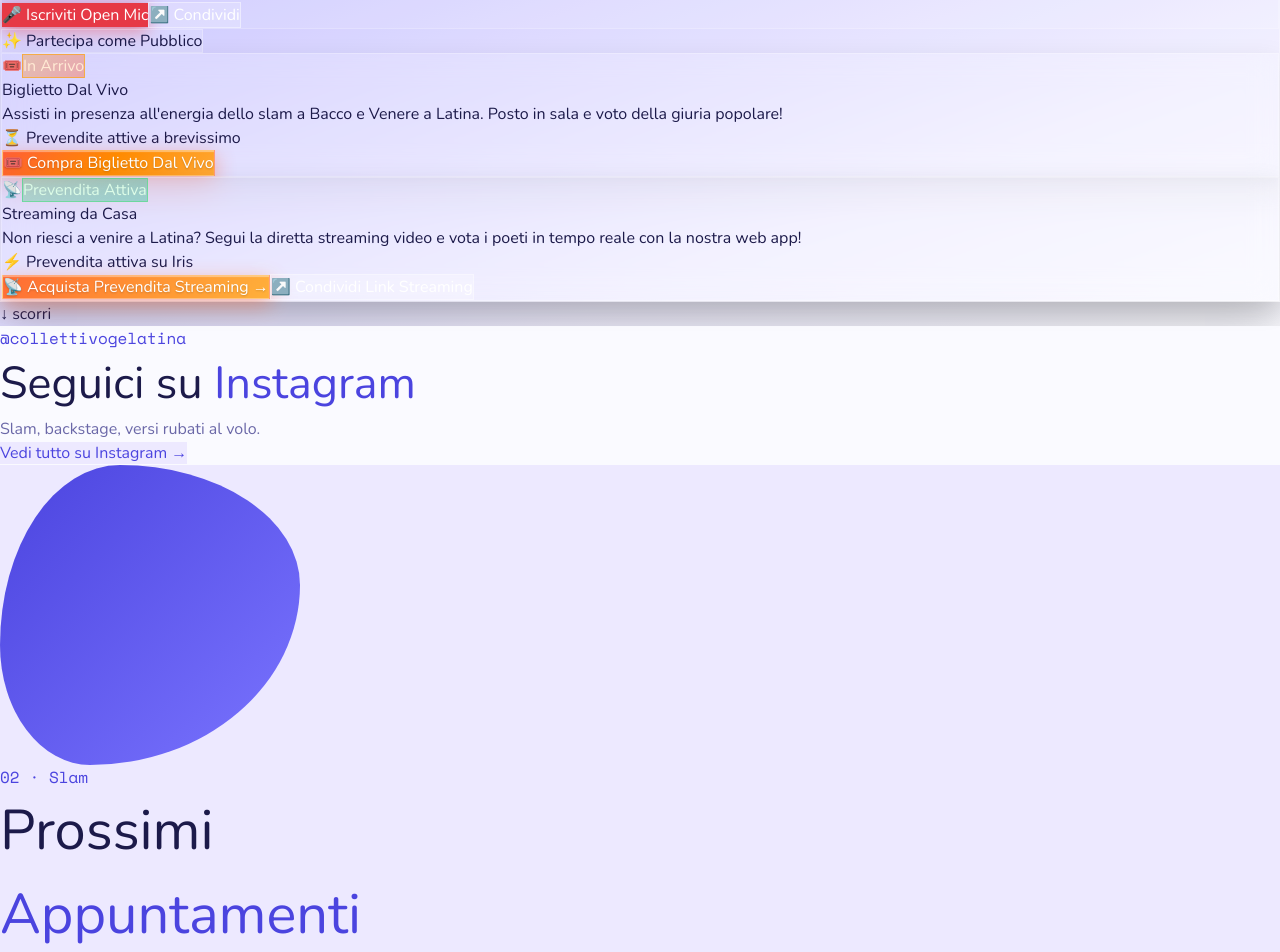
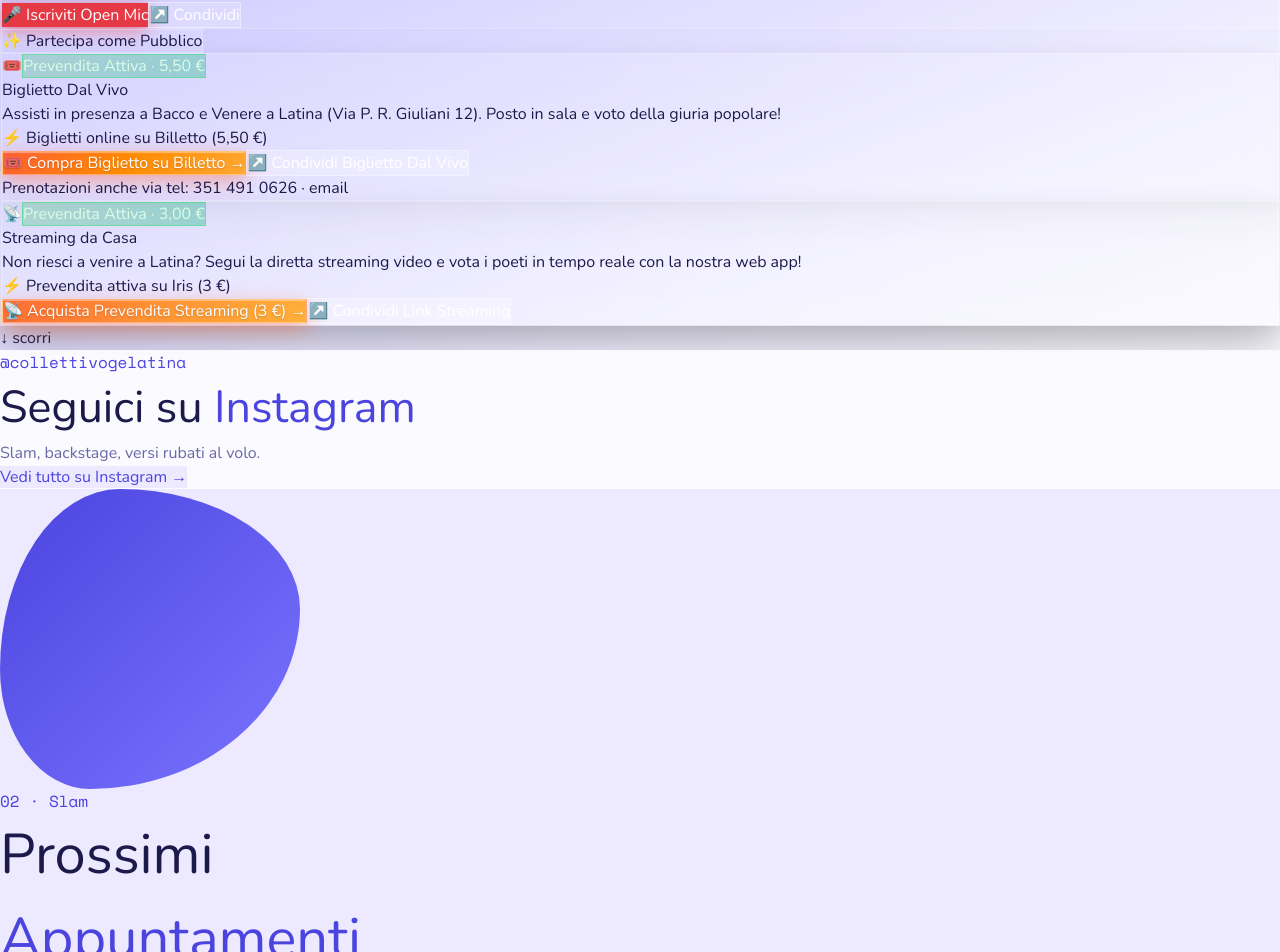
Before and after one commit to collettivogelatina/collettivo_gelatina, a Next.js app: page / in a window 1280 px wide. Shown: the part 1330-2282 px from the top of the page. Built offline with nearby package versions, Linux system fonts and the light colour scheme; no server answers; the database is empty; a web font is replaced by a local one.

Commit message:
feat: add Billetto ticket link for 28 Oct slam, prices, and update poet call

```diff
--- a/src/components/ClientHome.tsx
+++ b/src/components/ClientHome.tsx
@@ -570,12 +570,15 @@ export default function ClientHome() {
               }}
             >
               <div>
-                <div className="flex items-center justify-center sm:justify-start gap-2 mb-1">
+                <div className="flex flex-wrap items-center justify-center sm:justify-start gap-2 mb-1">
                   <span className="text-base">🎤</span>
                   <span className="text-white font-black text-sm">Sei un poeta? Sali sul palco!</span>
+                  <span className="text-[10px] font-black px-2 py-0.5 rounded-full bg-amber-400 text-[#1C1A4A] uppercase tracking-wide animate-pulse">
+                    🔥 Ultimo Posto!
+                  </span>
                 </div>
                 <p className="text-xs text-white/75">
-                  Iscriviti all'Open Mic: 3 minuti, la tua voce, le tue parole.
+                  Gara LIPS &amp; Open Mic: 3 minuti, la tua voce, le tue parole.
                 </p>
               </div>
               <div className="flex items-center gap-2 flex-shrink-0 w-full sm:w-auto justify-center">
@@ -645,30 +648,32 @@ export default function ClientHome() {
                     <span
                       className="text-[10px] font-black px-2.5 py-1 rounded-full uppercase tracking-wider flex items-center gap-1.5 shadow-sm"
                       style={{
-                        background: "linear-gradient(135deg, rgba(255,140,0,0.3) 0%, rgba(255,94,54,0.4) 100%)",
-                        color: "#FFEAD4",
-                        border: "1px solid rgba(255,165,0,0.6)",
+                        background: "linear-gradient(135deg, rgba(34,197,94,0.25) 0%, rgba(16,185,129,0.35) 100%)",
+                        color: "#DCFCE7",
+                        border: "1px solid rgba(74,222,128,0.6)",
                       }}
                     >
-                      <span className="w-1.5 h-1.5 rounded-full bg-amber-400 animate-pulse" />
-                      In Arrivo
+                      <span className="w-1.5 h-1.5 rounded-full bg-emerald-400 animate-pulse" />
+                      Prevendita Attiva · 5,50 €
                     </span>
                   </div>
                   <h4 className="text-white font-black text-base mb-1.5 flex items-center gap-1.5">
                     Biglietto Dal Vivo
                   </h4>
                   <p className="text-white/80 text-xs leading-relaxed mb-4">
-                    Assisti in presenza all'energia dello slam a Bacco e Venere a Latina. Posto in sala e voto della giuria popolare!
+                    Assisti in presenza a Bacco e Venere a Latina (Via P. R. Giuliani 12). Posto in sala e voto della giuria popolare!
                   </p>
                 </div>
 
                 <div>
-                  <p className="text-[11px] text-orange-200/90 font-bold mb-2 flex items-center gap-1">
-                    <span>⏳</span> Prevendite attive a brevissimo
+                  <p className="text-[11px] text-amber-200/90 font-bold mb-2 flex items-center gap-1">
+                    <span>⚡</span> Biglietti online su Billetto (5,50 €)
                   </p>
-                  <button
-                    onClick={() => setTicketModal({ open: true, type: "live" })}
-                    className="w-full font-black text-xs sm:text-sm py-3.5 px-4 rounded-full transition-all duration-300 transform hover:scale-[1.03] active:scale-[0.98] shadow-lg flex items-center justify-center gap-2 cursor-pointer"
+                  <a
+                    href="https://billetto.it/e/poetry-slam-biglietti-2032403?bref=eyJzIjoiYmlsbGV0dG8iLCJtIjoiYmlsbGV0dG8iLCJjIjoiZmluZCIsImNvIjoiMUlUIiwidCI6MTc5MzAxODcxNn0%3D"
+                    target="_blank"
+                    rel="noopener noreferrer"
+                    className="w-full font-black text-xs sm:text-sm py-3.5 px-4 rounded-full transition-all duration-300 transform hover:scale-[1.03] active:scale-[0.98] shadow-lg flex items-center justify-center gap-2 cursor-pointer no-underline"
                     style={{
                       background: "linear-gradient(135deg, #FF5E36 0%, #FF8A00 50%, #FFA834 100%)",
                       color: "#FFFFFF",
@@ -677,8 +682,34 @@ export default function ClientHome() {
                       textShadow: "0 1px 2px rgba(0,0,0,0.2)",
                     }}
                   >
-                    <span>🎟️</span> Compra Biglietto Dal Vivo
+                    <span>🎟️</span> Compra Biglietto su Billetto →
+                  </a>
+
+                  <button
+                    onClick={() => {
+                      const text = "🎟️ Biglietto per il Poetry Slam di Mercoledì 28 Ottobre da Bacco e Venere (Latina) a 5,50€:";
+                      const url = "https://billetto.it/e/poetry-slam-biglietti-2032403?bref=eyJzIjoiYmlsbGV0dG8iLCJtIjoiYmlsbGV0dG8iLCJjIjoiZmluZCIsImNvIjoiMUlUIiwidCI6MTc5MzAxODcxNn0%3D";
+                      if (navigator.share) {
+                        navigator.share({ title: "Biglietti Poetry Slam 28 Ottobre - Bacco e Venere (Latina)", text, url });
+                      } else {
+                        navigator.clipboard.writeText(`${text}\n${url}`);
+                        alert("Link biglietto Billetto copiato negli appunti!");
+                      }
+                    }}
+                    className="mt-2.5 w-full text-xs font-bold py-2.5 px-4 rounded-full transition-all duration-200 hover:scale-[1.02] active:scale-[0.98] flex items-center justify-center gap-2 cursor-pointer"
+                    style={{
+                      background: "rgba(255, 255, 255, 0.18)",
+                      border: "1px solid rgba(255, 255, 255, 0.35)",
+                      color: "white",
+                      backdropFilter: "blur(8px)",
+                    }}
+                  >
+                    <span>↗️</span> Condividi Biglietto Dal Vivo
                   </button>
+
+                  <p className="text-[10px] text-white/70 text-center mt-2.5">
+                    Prenotazioni anche via tel: <a href="tel:3514910626" className="underline font-bold text-white hover:text-orange-200">351 491 0626</a> · <a href="mailto:collettivogelatina@gmail.com" className="underline text-white hover:text-orange-200">email</a>
+                  </p>
                 </div>
               </div>
 
@@ -704,7 +735,7 @@ export default function ClientHome() {
                       }}
                     >
                       <span className="w-1.5 h-1.5 rounded-full bg-emerald-400 animate-pulse" />
-                      Prevendita Attiva
+                      Prevendita Attiva · 3,00 €
                     </span>
                   </div>
                   <h4 className="text-white font-black text-base mb-1.5 flex items-center gap-1.5">
@@ -717,7 +748,7 @@ export default function ClientHome() {
 
                 <div>
                   <p className="text-[11px] text-emerald-200/90 font-bold mb-2 flex items-center gap-1">
-                    <span>⚡</span> Prevendita attiva su Iris
+                    <span>⚡</span> Prevendita attiva su Iris (3 €)
                   </p>
                   <a
                     href="https://iris.giun.one/live/poetry-slam-bacco-e-venere"
@@ -732,12 +763,12 @@ export default function ClientHome() {
                       textShadow: "0 1px 2px rgba(0,0,0,0.2)",
                     }}
                   >
-                    <span>📡</span> Acquista Prevendita Streaming →
+                    <span>📡</span> Acquista Prevendita Streaming (3 €) →
                   </a>
 
                   <button
                     onClick={() => {
-                      const text = "📡 Segui in Streaming Live il Poetry Slam del 28 Ottobre da Bacco e Venere a Latina! Acquista la prevendita qui:";
+                      const text = "📡 Segui in Streaming Live il Poetry Slam del 28 Ottobre da Bacco e Venere a Latina (3€)! Acquista la prevendita qui:";
                       const url = "https://iris.giun.one/live/poetry-slam-bacco-e-venere";
                       if (navigator.share) {
                         navigator.share({ title: "Streaming Live Poetry Slam 28 Ottobre (Bacco e Venere)", text, url });
--- a/src/components/SlamTimeline.tsx
+++ b/src/components/SlamTimeline.tsx
@@ -218,12 +218,11 @@ function Card({ ev, hovered, isFirst, onRegister, onTicketNotice }: { ev: TEvent
 
             {/* Row 2: Dal Vivo & Streaming */}
             <div style={{ display: 'flex', gap: '3px', width: '100%' }}>
-              <button
-                onClick={(e) => {
-                  e.stopPropagation();
-                  if (onTicketNotice) onTicketNotice("live");
-                  else alert("Biglietti dal vivo in arrivo a breve!");
-                }}
+              <a
+                href="https://billetto.it/e/poetry-slam-biglietti-2032403?bref=eyJzIjoiYmlsbGV0dG8iLCJtIjoiYmlsbGV0dG8iLCJjIjoiZmluZCIsImNvIjoiMUlUIiwidCI6MTc5MzAxODcxNn0%3D"
+                target="_blank"
+                rel="noopener noreferrer"
+                onClick={(e) => e.stopPropagation()}
                 style={{
                   flex: 1,
                   padding: "4px 3px",
@@ -237,12 +236,14 @@ function Card({ ev, hovered, isFirst, onRegister, onTicketNotice }: { ev: TEvent
                   border: "none",
                   boxShadow: "0 2px 6px rgba(255,94,54,0.35)",
                   whiteSpace: "nowrap",
-                  textAlign: "center"
+                  textAlign: "center",
+                  textDecoration: "none",
+                  display: "inline-block"
                 }}
-                title="Biglietto dal vivo (In arrivo)"
+                title="Acquista biglietto dal vivo (5,50€) su Billetto"
               >
-                🎟️ Dal Vivo
-              </button>
+                🎟️ Dal Vivo 5,50€
+              </a>
               <a
                 href="https://iris.giun.one/live/poetry-slam-bacco-e-venere"
                 target="_blank"
@@ -265,14 +266,14 @@ function Card({ ev, hovered, isFirst, onRegister, onTicketNotice }: { ev: TEvent
                   textDecoration: "none",
                   display: "inline-block"
                 }}
-                title="Acquista prevendita Streaming Live su Iris"
+                title="Acquista prevendita Streaming Live (3€) su Iris"
               >
-                📡 Streaming
+                📡 Streaming 3€
               </a>
             </div>
 
             <span style={{ fontSize: 7, fontWeight: 900, color: "#10B981", letterSpacing: "0.04em" }}>
-              ✦ Streaming attivo su Iris ✦
+              ✦ Biglietti Billetto &amp; Streaming Iris attivi ✦
             </span>
           </div>
         )}
--- a/src/components/TicketNoticeModal.tsx
+++ b/src/components/TicketNoticeModal.tsx
@@ -40,50 +40,71 @@ export default function TicketNoticeModal({ isOpen, onClose, type }: TicketNotic
           <span
             className="inline-flex items-center gap-1.5 text-[11px] font-black px-3 py-1 rounded-full uppercase tracking-wider"
             style={{
-              background: isLive ? "#FFF3E6" : "#ECFDF5",
-              color: isLive ? "#D95D00" : "#047857",
-              border: `1px solid ${isLive ? "#FFCD99" : "#6EE7B7"}`,
+              background: "#ECFDF5",
+              color: "#047857",
+              border: "1px solid #6EE7B7",
             }}
           >
-            <span className={`w-2 h-2 rounded-full ${isLive ? "bg-amber-500" : "bg-emerald-500"} animate-pulse`} />
-            {isLive ? "Funzionalità In Arrivo" : "Prevendita Attiva su Iris"}
+            <span className="w-2 h-2 rounded-full bg-emerald-500 animate-pulse" />
+            {isLive ? "Prevendita Attiva · 5,50 €" : "Prevendita Attiva · 3,00 €"}
           </span>
         </div>
 
         <h3 className="text-2xl font-black text-[#1C1A4A] mb-2 leading-tight">
-          {isLive ? "Biglietto Dal Vivo" : "Streaming Live da Casa"}
+          {isLive ? "Biglietto Dal Vivo (Billetto)" : "Streaming Live da Casa (Iris)"}
         </h3>
 
         <p className="text-xs font-bold text-[#FF8A00] mb-4">
-          Mercoledì 28 Ottobre · Ore 19:30 · Bacco e Venere (Latina)
+          Mercoledì 28 Ottobre · Ore 19:30 · Bacco e Venere (Via P. R. Giuliani 12, Latina)
         </p>
 
         <p className="text-sm text-gray-600 leading-relaxed mb-6">
           {isLive ? (
             <>
-              Stiamo definendo gli ultimi dettagli con il locale. A brevissimo potrai acquistare direttamente qui sul sito il tuo <strong>biglietto in presenza</strong> per assistere allo slam dal vivo. I posti in sala saranno limitati!
+              Assisti di persona allo slam a Latina! Posto in sala e voto della giuria popolare per decidere il vincitore.
+              Biglietto a <strong>5,50 €</strong> su Billetto. Posti limitati!
             </>
           ) : (
             <>
-              La prevendita per seguire la <strong>diretta streaming video</strong> e votare i poeti in tempo reale comodamente da casa è attiva sulla piattaforma ufficiale <strong>Iris</strong>!
+              La prevendita per seguire la <strong>diretta streaming video</strong> (3 €) e votare i poeti in tempo reale comodamente dal divano è attiva sulla piattaforma ufficiale <strong>Iris</strong>! In regalo per te il PDF di Gelatino N°1.
             </>
           )}
         </p>
 
         <div className="flex flex-col gap-3">
           {isLive ? (
+            <>
               <a
-              href="https://www.instagram.com/collettivogelatina"
+                href="https://billetto.it/e/poetry-slam-biglietti-2032403?bref=eyJzIjoiYmlsbGV0dG8iLCJtIjoiYmlsbGV0dG8iLCJjIjoiZmluZCIsImNvIjoiMUlUIiwidCI6MTc5MzAxODcxNn0%3D"
                 target="_blank"
                 rel="noopener noreferrer"
                 className="w-full font-black text-sm py-3.5 px-6 rounded-full transition-all hover:scale-105 shadow-md flex items-center justify-center gap-2"
                 style={{
-                background: "linear-gradient(135deg, #4B44DF 0%, #7A74FF 100%)",
+                  background: "linear-gradient(135deg, #FF5E36 0%, #FF8A00 100%)",
                   color: "white",
                 }}
               >
-              <span>📸</span> Seguici su Instagram per la notifica
+                <span>🎟️</span> Compra Biglietto su Billetto (5,50 €) →
               </a>
+              <button
+                onClick={() => {
+                  const text = "🎟️ Biglietto per il Poetry Slam di Mercoledì 28 Ottobre da Bacco e Venere (Latina) a 5,50€:";
+                  const url = "https://billetto.it/e/poetry-slam-biglietti-2032403?bref=eyJzIjoiYmlsbGV0dG8iLCJtIjoiYmlsbGV0dG8iLCJjIjoiZmluZCIsImNvIjoiMUlUIiwidCI6MTc5MzAxODcxNn0%3D";
+                  if (navigator.share) {
+                    navigator.share({ title: "Biglietto Poetry Slam 28 Ottobre (Bacco e Venere)", text, url });
+                  } else {
+                    navigator.clipboard.writeText(`${text}\n${url}`);
+                    alert("Link biglietto Billetto copiato negli appunti!");
+                  }
+                }}
+                className="w-full text-xs font-bold py-2.5 px-4 rounded-full border border-gray-300 text-gray-700 hover:bg-gray-50 transition-colors flex items-center justify-center gap-2 cursor-pointer"
+              >
+                <span>↗️</span> Condividi Link Biglietto
+              </button>
+              <p className="text-[11px] text-gray-500">
+                Prenotazioni anche via tel: <a href="tel:3514910626" className="text-orange-600 underline font-bold">351 491 0626</a> · <a href="mailto:collettivogelatina@gmail.com" className="text-orange-600 underline">email</a>
+              </p>
+            </>
           ) : (
             <>
               <a
@@ -96,11 +117,11 @@ export default function TicketNoticeModal({ isOpen, onClose, type }: TicketNotic
                   color: "white",
                 }}
               >
-                <span>🎟️</span> Acquista Prevendita su Iris →
+                <span>📡</span> Acquista Prevendita su Iris (3 €) →
               </a>
               <button
                 onClick={() => {
-                  const text = "📡 Segui in Streaming Live il Poetry Slam del 28 Ottobre da Bacco e Venere a Latina! Acquista la prevendita qui:";
+                  const text = "📡 Segui in Streaming Live il Poetry Slam del 28 Ottobre da Bacco e Venere a Latina (3€)! Acquista la prevendita qui:";
                   const url = "https://iris.giun.one/live/poetry-slam-bacco-e-venere";
                   if (navigator.share) {
                     navigator.share({ title: "Streaming Live Poetry Slam 28 Ottobre (Bacco e Venere)", text, url });
```
Lines whose indentation alone changed are shown as unchanged.
